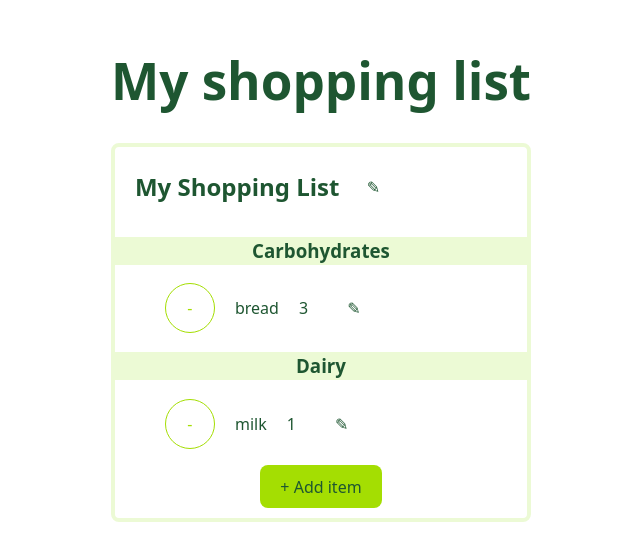
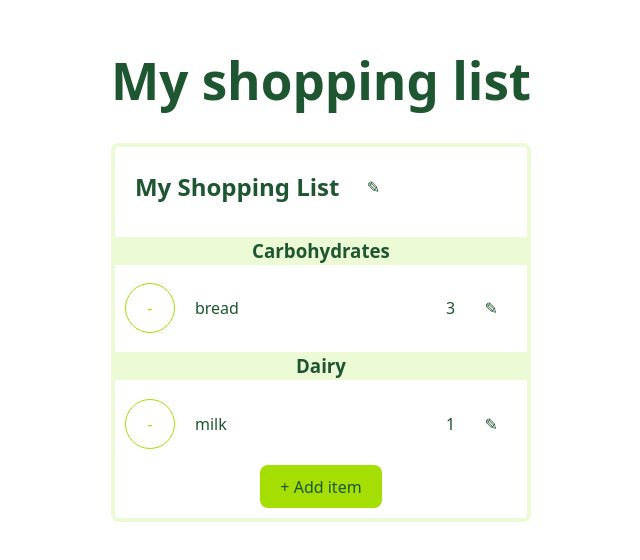
Before and after one commit to emerrafter1/shoppingList, a React (Vite) app in the folder shoppingList/: page / in a window 1280 px wide. Shown: the part 130-690 px from the top of the page, without its empty margins (319-959 px from the left). Built offline with nearby package versions, Linux system fonts and the light colour scheme.

Commit message:
add list item styling

```diff
--- a/shoppingList/components/shoppingListItem.jsx
+++ b/shoppingList/components/shoppingListItem.jsx
@@ -18,10 +18,17 @@ function ListItem({ item, onEdit }) {
       <span className={`list-item-text ${itemCheck ? "strikethrough" : ""}`}>
         {item.itemName}
       </span>
-      <span className={`list-item-text ${itemCheck ? "strikethrough" : ""}`} >{item.quantity}</span>
-      <button className={`edit-button ${itemCheck ? "hide" : ""}`} disabled={itemCheck} onClick={onEdit}>
+      <div className="test">
+      <span className={`list-item-text ${itemCheck ? "strikethrough" : ""}`}>
+        {item.quantity}
+      </span>
+      <button
+        className={`edit-button ${itemCheck ? "hide" : ""}`}
+        disabled={itemCheck}
+        onClick={onEdit}
+      >
         ✎
-      </button>
+      </button></div>
     </li>
   );
 }
--- a/shoppingList/src/App.css
+++ b/shoppingList/src/App.css
@@ -25,17 +25,17 @@ h1 {
 }
 
 .list-item {
-  display: grid;
+  display: flex;
   grid-template-columns: auto 1fr auto;
   text-align: left;
-  display: grid;
+
   gap: 20px;
-  margin:10px;
-
+  margin: 10px;
 }
 
 ul {
   list-style-type: none;
+  padding-inline-start: 0px;
 }
 
 form {
@@ -49,12 +49,9 @@ input {
   background-color: #ecfad5;
 }
 
-
-
 button {
-color: #1e5631;
+  color: #1e5631;
   background-color: #a4de02;
-
 }
 
 select {
@@ -128,7 +125,7 @@ select {
   background: none;
   border: none;
   cursor: pointer;
-  color:#1e5631;
+  color: #1e5631;
 }
 
 option {
@@ -172,7 +169,6 @@ h3 {
 
 h2 {
   margin: 0px;
-
 }
 
 /* lightestblue: #e3f1ff
@@ -184,6 +180,13 @@ label {
   text-align: left;
 }
 
-.hide{
+.hide {
   color: white;
 }
+
+.test {
+  margin-left: auto; /* pushes this container to the far right */
+  display: flex;
+  align-items: center;
+  gap: 10px;
+}
```
